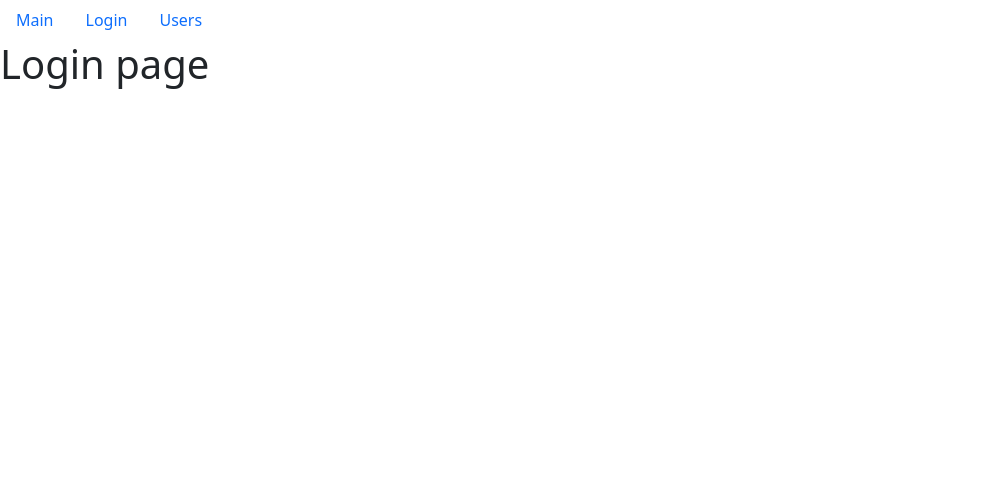
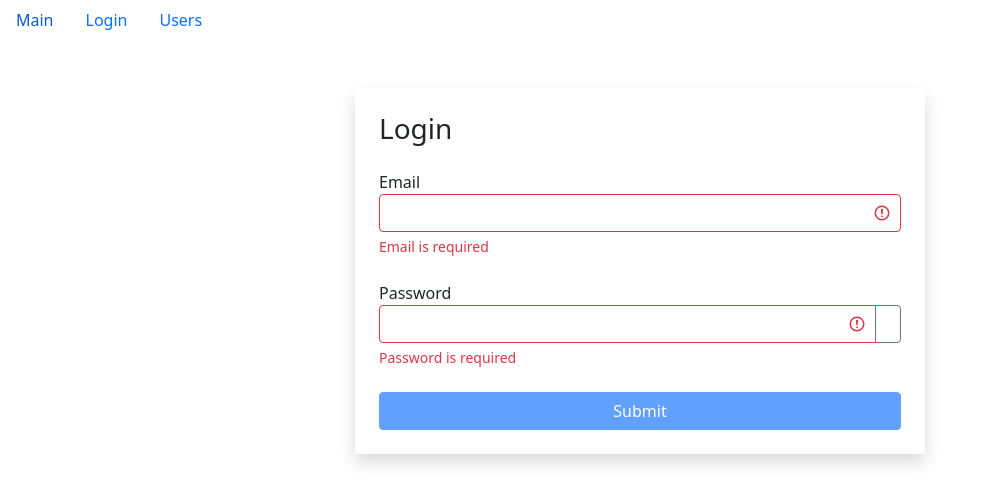
Before and after one commit to s2000promax/hangout, a React (Create React App) app: page /login in a window 1280 px wide. Shown: the top 504 px of the page, without its empty margins (0-989 px from the left). Built offline with nearby package versions, Linux system fonts and the light colour scheme; the HTML template or start-up script is replaced by a standard one.

Commit message:
add: searching

```diff
--- a/src/app/components/searchStatus.jsx
+++ b/src/app/components/searchStatus.jsx
@@ -2,7 +2,7 @@
 import { getEndOfWord } from '../utils/utils';
 import PropTypes from 'prop-types';
 
-const SearchStatus = ({ count, users }) => {
+const SearchStatus = ({ count, users, isSearching }) => {
   if (!!count && !!users.length) {
     return (
       <span
@@ -16,7 +16,7 @@
       <span
         className='badge btn-danger m-2 fs-5'
       >
-      В этой категории нет подходящих вариантов для тусовки
+      {!isSearching ? 'В этой категории нет подходящих вариантов для тусовки' : 'Нет совпадений по поиску'}
     </span>
     );
   }
@@ -31,7 +31,8 @@
 
 SearchStatus.propTypes = {
   count: PropTypes.number,
-  users: PropTypes.array
+  users: PropTypes.array,
+  isSearching: PropTypes.bool
 };
 
 export default SearchStatus;
--- /dev/null
+++ b/src/app/components/textField.jsx
@@ -0,0 +1,52 @@
+import React, { useState } from 'react';
+import PropTypes from 'prop-types';
+
+const TextField = ({ label, type, name, placeholder, value, onChange, error }) => {
+  const [showPassword, setShowPassword] = useState(false);
+  const getInputClasses = () => {
+    return 'form-control' + (error ? ' is-invalid' : '');
+  };
+  const toggleShowPassword = () => {
+    setShowPassword(prevState => !prevState);
+  };
+  return (
+    <div className='mb-4'>
+      <label htmlFor='email'>{label}</label>
+      <div className='input-group has-validation'>
+        <input
+          className={getInputClasses()}
+          type={showPassword ? 'text' : type}
+          name={name}
+          placeholder={placeholder}
+          id={name}
+          value={value}
+          onChange={onChange}
+        />
+        {
+          type === 'password' && (
+            <button
+              className='btn btn-outline-secondary'
+              type='button'
+              onClick={toggleShowPassword}
+            >
+              <i className={'bi bi-eye' + (showPassword ? '-slash' : '')}></i>
+            </button>
+          )
+        }
+        {error && <div className='invalid-feedback'>{error}</div>}
+      </div>
+    </div>
+  );
+};
+
+TextField.propTypes = {
+  label: PropTypes.string,
+  type: PropTypes.string,
+  name: PropTypes.string,
+  placeholder: PropTypes.string,
+  value: PropTypes.string,
+  onChange: PropTypes.func,
+  error: PropTypes.string
+};
+
+export default TextField;
--- a/src/app/components/usersList.jsx
+++ b/src/app/components/usersList.jsx
@@ -7,6 +7,7 @@
 import UsersTable from './usersTable';
 import _ from 'lodash';
 import Loader from './loader';
+import TextField from './textField';
 
 const UsersList = () => {
   const pageSize = 6;
@@ -18,6 +19,8 @@
   const [sortBy, setSortBy] = useState({ path: 'name', order: 'asc' });
 
   const [users, setUsers] = useState([]);
+
+  const [searchData, setSearchData] = useState({ search: '' });
 
   useEffect(() => {
     api.users.fetchAll().then((dataOfUsers) => {
@@ -44,6 +47,22 @@
     setCurrentPage(1);
   }, [selectedProfs]);
 
+  const handleSearchChange = ({ target }) => {
+    setSearchData(prevState => ({
+      ...prevState,
+      [target.name]: target.value
+    }));
+    if (selectedProfs) {
+      clearFilter();
+    }
+  };
+
+  /*
+  useEffect(() => {
+    clearFilter();
+  }, [searchData]);
+   */
+
   const handleDelete = (userId) => {
     setUsers(users.filter(user => user._id !== userId));
   };
@@ -61,9 +80,12 @@
     setCurrentPage(pageIndex);
   };
 
+  const searchingRegExp = new RegExp(searchData.search, 'gi');
   const filteredUsers = selectedProfs
     ? users.filter((user) =>
       JSON.stringify(user.profession) === JSON.stringify(selectedProfs))
+    : !!searchData.search
+        ? users.filter((user) => searchingRegExp.test(user.name))
         : users;
 
   const count = filteredUsers.length;
@@ -71,16 +93,18 @@
 
   const userCrop = paginate(sortedUsers, currentPage, pageSize);
 
-  const clearFilter = () => {
-    setSelectedProfs();
-  };
-
   if (!userCrop.length && count > 0) {
     setCurrentPage(prevPage => prevPage - 1);
   }
 
+  const clearFilter = () => {
+    setSelectedProfs();
+    setSearchData({ search: '' });
+  };
+
   const handleProfessionSelect = (item) => {
     setSelectedProfs(item);
+    setSearchData({ search: '' });
   };
 
   const handleSort = (item) => {
@@ -107,9 +131,18 @@
         </div>
       }
       <div className='d-flex flex-column'>
-        <SearchStatus {...{ count, users }}/>
+        <SearchStatus {...{ count, users, isSearching: !!searchData.search }}/>
+        <TextField
+          label=''
+          type='text'
+          name='search'
+          placeholder='Search...'
+          value={searchData.search}
+          onChange={handleSearchChange}
+        />
         {count > 0
-          && <UsersTable
+          && <>
+            <UsersTable
               {...{
                 users: userCrop,
                 onSort: handleSort,
@@ -118,6 +151,7 @@
                 onToggleBookMark: handleToggleBookmark
               }}
             />
+          </>
         }
         <Pagination
           itemsCount={count}
--- a/src/app/layouts/login.jsx
+++ b/src/app/layouts/login.jsx
@@ -1,8 +1,83 @@
-import React from 'react';
+import React, { useEffect, useState } from 'react';
+import TextField from '../components/textField';
+import { validator } from '../utils/validator';
 
 const Login = () => {
+  const [data, setDate] = useState({ email: '', password: '' });
+  const [errors, setErrors] = useState({});
+
+  useEffect(() => {
+    validate();
+  }, [data]);
+
+  const validatorConfig = {
+    email: {
+      isRequired: { message: 'Email is required' },
+      isEmail: { message: 'Email incorrect' }
+    },
+    password: {
+      isRequired: { message: 'Password is required' },
+      isCapitalSymbol: { message: 'Password must have one capital symbol' },
+      isContainDigit: { message: 'Password must have one digit' },
+      min: { message: 'Password must have 8 symbols more', value: 8 }
+    }
+  };
+
+  const validate = () => {
+    const errors = validator(data, validatorConfig);
+    setErrors(errors);
+    return !Object.keys(errors).length;
+  };
+
+  const handleChange = ({ target }) => {
+    setDate(prevState => ({
+      ...prevState,
+      [target.name]: target.value
+    }));
+  };
+
+  const isValid = !Object.keys(errors).length;
+
+  const handleSubmit = (event) => {
+    event.preventDefault();
+    const isValid = validate();
+    if (isValid) {
+      console.log(data);
+    }
+  };
+
   return (
-    <h1>Login page</h1>
+    <div className='container mt-5'>
+      <div className='row'>
+        <div className='col-md-6 offset-md-3 shadow p-4'>
+          <h3 className='mb-4'>Login</h3>
+          <form onSubmit={handleSubmit}>
+            <TextField
+              label='Email'
+              type='text'
+              name='email'
+              value={data.email}
+              onChange={handleChange}
+              error={errors.email}
+            />
+            <TextField
+              label='Password'
+              type='password'
+              name='password'
+              value={data.password}
+              onChange={handleChange}
+              error={errors.password}
+            />
+            <button
+              className='btn btn-primary w-100 mx-auto'
+              type='submit'
+              disabled={!isValid}
+            >Submit
+            </button>
+          </form>
+        </div>
+      </div>
+    </div>
   );
 };
 
--- /dev/null
+++ b/src/app/utils/validator.js
@@ -0,0 +1,52 @@
+export function validator(data, config) {
+  const errors = {};
+
+  function validate(validateMethod, data, config) {
+    let statusValidate;
+    switch (validateMethod) {
+      case 'isRequired':
+        statusValidate = !data.trim();
+        break;
+
+      case 'isEmail': {
+        const emailRegExp = /^\S+@\S+\.\S+$/g;
+        statusValidate = !emailRegExp.test(data);
+        break;
+      }
+
+      case 'isCapitalSymbol': {
+        const capitalRegExp = /[A-Z]+/g;
+        statusValidate = !capitalRegExp.test(data);
+        break;
+      }
+
+      case 'isContainDigit': {
+        const containDigitRegExp = /\d+/g;
+        statusValidate = !containDigitRegExp.test(data);
+        break;
+      }
+
+      case 'min': {
+        statusValidate = data.length < config.value;
+        break;
+      }
+
+      default:
+        break;
+    }
+    if (statusValidate) {
+      return config.message;
+    }
+  }
+
+  for (const fieldName in data) {
+    for (const validateMethod in config[fieldName]) {
+      const error = validate(validateMethod, data[fieldName], config[fieldName][validateMethod]);
+      if (error && !errors[fieldName]) {
+        errors[fieldName] = error;
+      }
+    }
+  }
+
+  return errors;
+}
```
Lines whose indentation alone changed are shown as unchanged.
